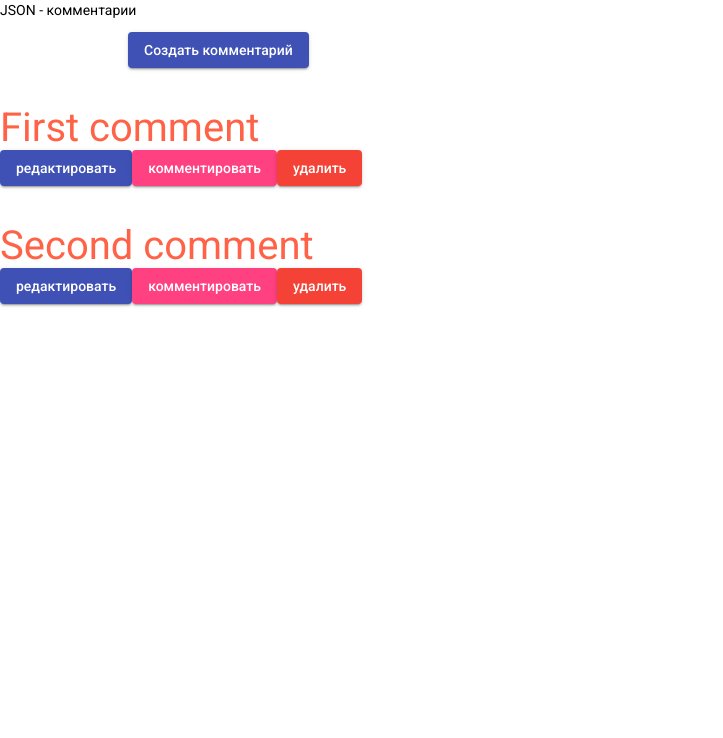
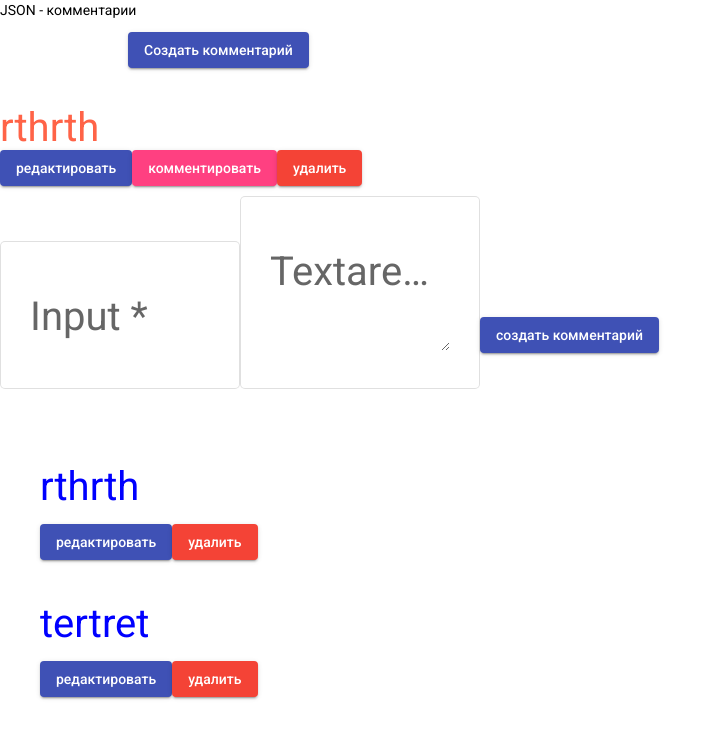
Before and after one commit to Gregtstu/angular-json-comments, an Angular app: page /comments in a window 1280 px wide. Both pictures are taken after a click on the button "комментировать". Shown: the top 738 px of the page, without its empty margins (0-723 px from the left). Built offline with nearby package versions, Linux system fonts and the light colour scheme; data requests are answered from the project's data file.

Commit message:
added main functions for comments

```diff
--- a/db.json
+++ b/db.json
@@ -1,46 +1,24 @@
 {
   "comments": [
     {
-      "id": 1,
-      "parentId": null,
-      "userName": "Nick",
-      "commentText": "First comment",
-      "date": "2022-10-10T23:00:33.010+02:00"
-    },
-    {
-      "id": 1,
-      "parentId": 1,
-      "userName": "Nady",
-      "commentText": "1111111",
-      "date": "2022-10-10T23:00:33.010+02:00"
-    },
-    {
-      "id": 2,
-      "parentId": 1,
-      "userName": "Nickolay",
-      "commentText": "2222222",
-      "date": "2022-10-10T23:00:33.010+02:00"
-    },
-    {
-      "id": 3,
-      "parentId": 1,
-      "userName": "Nina",
-      "commentText": "33333333",
-      "date": "2022-10-10T23:00:33.010+02:00"
-    },
-    {
-      "id": 2,
-      "parentId": null,
-      "userName": "Oleg",
-      "commentText": "Second comment",
-      "date": "2022-10-10T23:00:33.010+02:00"
-    },
-    {
-      "id": 1,
-      "parentId": 2,
-      "userName": "Nady",
-      "commentText": "2222222222",
-      "date": "2022-10-10T23:00:33.010+02:00"
+      "id": "168.230",
+      "userName": "thrth",
+      "commentText": "rthrth",
+      "date": "2022-10-10T16:43:14.736Z",
+      "child": [
+        {
+          "id": "371.143",
+          "userName": "rthrth",
+          "commentText": "rthrth",
+          "date": "2022-10-10T16:43:18.487Z"
+        },
+        {
+          "id": "206.251",
+          "userName": "ertre",
+          "commentText": "tertret",
+          "date": "2022-10-10T16:45:53.967Z"
+        }
+      ]
     }
   ]
 }
--- a/src/app/comments/components/comment-form/comment-form.component.ts
+++ b/src/app/comments/components/comment-form/comment-form.component.ts
@@ -1,5 +1,6 @@
-import { Component, OnInit } from '@angular/core';
+import {Component, EventEmitter, OnInit, Output} from '@angular/core';
 import {FormBuilder, FormGroup, Validators} from "@angular/forms";
+import {CommentsServiceService} from "../../settings/services/comments-service.service";
 // import {IComment} from "../../settings/types/IMainComments";
 
 @Component({
@@ -10,8 +11,10 @@ import {FormBuilder, FormGroup, Validators} from "@angular/forms";
 export class CommentFormComponent implements OnInit {
   public disabledFlag: boolean;
   public forma!: FormGroup;
+  @Output() emitComment: EventEmitter<any>;
   constructor(private formBuilder:FormBuilder) {
     this.disabledFlag = false;
+    this.emitComment = new EventEmitter<any>();
   }
 
   ngOnInit(): void {
@@ -23,16 +26,18 @@ export class CommentFormComponent implements OnInit {
 
   submit() {
     if (this.forma.valid){
+      const randomId = ( (Math.random() * 428).toFixed(3) );
     const obj:any ={
-      id: ( (Math.random() * 428).toFixed(3) ),
+      id: randomId,
       userName: this.forma.value.userName,
       commentText: this.forma.value.commentText,
-      childrenComments: [],
-      date: new Date(),
+      date: new Date().toISOString(),
+      child:[]
     }
-      console.log(obj);
-      this.forma.reset();
-      this.disabledFlag = false;
+    this.emitComment.emit(obj);
+    this.forma.reset();
+    this.disabledFlag = false;
+
     }else {
       alert('Заполни все поля формы')
     }
--- a/src/app/comments/components/comment/comment.component.html
+++ b/src/app/comments/components/comment/comment.component.html
@@ -2,18 +2,72 @@
   <div class="comment__main main">
     <p class="main__text">{{comment.commentText}}</p>
     <div class="main__btns btns">
-      <button mat-raised-button color="primary">редактировать</button>
-      <button mat-raised-button color="accent">комментировать</button>
-      <button mat-raised-button color="warn">удалить</button>
+      <button mat-raised-button color="primary" (click)="updateComment(comment.id)">редактировать</button>
+      <button mat-raised-button color="accent" (click)="comentig(comment.id)">комментировать</button>
+      <button mat-raised-button color="warn" (click)="deleteComment(comment.id)">удалить</button>
     </div>
+    <form
+      class="comment-form__form forma"
+      [formGroup]="forma"
+      *ngIf="disabledFlag"
+      (submit)="submit()">
+      <mat-form-field appearance="outline">
+        <mat-label>Textarea</mat-label>
+        <textarea matInput formControlName="commentText"></textarea>
+      </mat-form-field>
+      <mat-error *ngIf="forma.get('commentText')?.errors?.['required']">Введи текст комментария</mat-error>
+      <button
+        mat-raised-button
+        color="primary"
+        type="submit"
+      >создать комментарий
+      </button>
+    </form>
+    <form
+      class="comment-form__form forma"
+      [formGroup]="formaTwo"
+      *ngIf="disabledFlagTwo"
+      (submit)="childComment()">
+      <mat-form-field appearance="outline">
+        <mat-label>Input</mat-label>
+        <input matInput formControlName="userName">
+      </mat-form-field>
+      <mat-form-field appearance="outline">
+        <mat-label>Textarea</mat-label>
+        <textarea matInput formControlName="commentText"></textarea>
+      </mat-form-field>
+      <mat-error *ngIf="forma.get('commentText')?.errors?.['required']">Введи текст комментария</mat-error>
+      <button
+        mat-raised-button
+        color="primary"
+        type="submit"
+      >создать комментарий
+      </button>
+    </form>
   </div>
-<!--  <ul class="comment__child child" >-->
-<!--    <li class="child__item">-->
-<!--      <div class="child__btns btns">-->
-<!--        <button mat-raised-button color="primary">редактировать</button>-->
-<!--        <button mat-raised-button color="accent">добавить комментарий</button>-->
-<!--        <button mat-raised-button color="warn">удалить</button>-->
-<!--      </div>-->
-<!--    </li>-->
-<!--  </ul>-->
+  <ul class="comment__child child" *ngFor="let childrens of comment.child">
+    <li class="child__item">{{childrens.commentText}}
+      <div class="child__btns btns">
+        <button mat-raised-button color="primary" (click)="updateNewComment(childrens.id)">редактировать</button>
+        <button mat-raised-button color="warn">удалить</button>
+      </div>
+    </li>
+    <form
+      class="comment-form__form forma"
+      [formGroup]="formaThree"
+      *ngIf="disabledFlagThree"
+      (submit)="childCommentEdit()">
+      <mat-form-field appearance="outline">
+        <mat-label>Textarea</mat-label>
+        <textarea matInput formControlName="commentText"></textarea>
+      </mat-form-field>
+      <mat-error *ngIf="forma.get('commentText')?.errors?.['required']">Введи текст комментария</mat-error>
+      <button
+        mat-raised-button
+        color="primary"
+        type="submit"
+      >создать комментарий
+      </button>
+    </form>
+  </ul>
 </section>
--- a/src/app/comments/components/comment/comment.component.ts
+++ b/src/app/comments/components/comment/comment.component.ts
@@ -1,6 +1,6 @@
-import {Component, Input, OnInit} from '@angular/core';
-import {IMainComments} from "../../settings/types/IMainComments";
-import {IChildrenComments} from "../../settings/types/ichildren-comments";
+import {Component, EventEmitter, Input, OnInit, Output} from '@angular/core';
+import {CommentsServiceService} from "../../settings/services/comments-service.service";
+import {FormBuilder, FormGroup, Validators} from "@angular/forms";
 
 @Component({
   selector: 'app-comment',
@@ -9,14 +9,92 @@ import {IChildrenComments} from "../../settings/types/ichildren-comments";
 })
 export class CommentComponent implements OnInit {
   @Input() comment!: any;
-  @Input() mainComments!: IMainComments[];
-  @Input() childrenComments!: IChildrenComments[];
+  @Input() child!: any;
+  @Output() emitCommentId!:EventEmitter<any>;
+  @Output() emitUpdateCommentId!:EventEmitter<any>;
+  @Output() emitCommentingNewComment!:EventEmitter<any>;
+  @Output() emitUpdateCommentCommentText!:EventEmitter<any>;
+  @Output() emitCommentingCommentId!:EventEmitter<any>;
+  public forma!: FormGroup;
+  public formaTwo!: FormGroup;
+  public disabledFlag: boolean;
+  public disabledFlagTwo: boolean;
+  public disabledFlagThree: boolean;
+  public commentId!:string;
+  public childCommentId!:string;
+  public formaThree!: FormGroup;
+  @Input() valueNewComment!:string;
 
-  constructor() {
+  constructor(private formBuild:FormBuilder, private commentServ:CommentsServiceService) {
+    this.emitCommentId = new EventEmitter<any>();
+    this.emitUpdateCommentId = new EventEmitter<any>();
+    this.emitUpdateCommentCommentText = new EventEmitter<any>();
+    this.emitCommentingCommentId = new EventEmitter<any>();
+    this.emitCommentingNewComment = new EventEmitter<any>();
+    this.disabledFlag = false;
+    this.disabledFlagTwo = false;
+    this.disabledFlagThree = false;
   }
 
   ngOnInit(): void {
-    // console.log(this.mainComments)
+    this.forma = this.formBuild.group({
+      commentText:[this.comment.commentText]
+    });
+    this.formaTwo = this.formBuild.group({
+      userName:[null, Validators.required],
+      commentText:[null, Validators.required],
+    });
+    this.formaThree = this.formBuild.group({
+      commentText:[this.valueNewComment],
+    });
+
   }
 
+
+  deleteComment(id:string) {
+    this.emitCommentId.emit(id);
+  }
+
+  updateComment(id: string) {
+    this.disabledFlag = true;
+    this.commentId = id;
+  }
+
+
+
+  submit() {
+    const obj = {commentText:this.forma.value.commentText}
+    this.emitUpdateCommentCommentText.emit(obj);
+    this.emitUpdateCommentId.emit(this.commentId);
+  }
+
+  comentig(id:string) {
+    this.emitCommentingCommentId.emit(id);
+    this.disabledFlagTwo = true
+    this.childCommentId = id;
+  }
+
+  childComment() {
+    const randomId = ( (Math.random() * 428).toFixed(3) );
+    const obj:any ={
+      id: randomId,
+      userName:this.formaTwo.value.userName,
+      commentText:this.formaTwo.value.commentText,
+      date: new Date().toISOString(),
+    }
+    this.child.push(obj);
+    this.formaTwo.reset();
+    this.disabledFlagTwo = false;
+    this.emitCommentingNewComment.emit(this.child);
+    this.emitCommentingCommentId.emit(this.childCommentId);
+  }
+
+  childCommentEdit() {
+    console.log(this.formaThree.value)
+  }
+
+  updateNewComment(id:any) {
+    this.disabledFlagThree = true;
+    console.log(id)
+  }
 }
--- a/src/app/comments/components/comments/comments.component.html
+++ b/src/app/comments/components/comments/comments.component.html
@@ -1,7 +1,16 @@
 <p>JSON - комментарии </p>
 <router-outlet></router-outlet>
-<app-comment-form></app-comment-form>
-<div *ngFor="let comment of mainComments">
-<app-comment [comment]="comment"  [mainComments]="mainComments" [childrenComments]="childrenComments" ></app-comment>
+<app-comment-form (emitComment)="addMainComment($event)"></app-comment-form>
+<div>
+  <app-comment *ngFor="let comment of mainComments"
+    [comment]="comment"
+    [child]="comment.child"
+    (emitCommentId)="deleteComment($event)"
+    (emitUpdateCommentId)="udateCommentText($event)"
+    (emitUpdateCommentCommentText)="udateCommentObj($event)"
+    (emitCommentingNewComment)="saveNewComment($event)"
+    (emitCommentingCommentId)="newCommentId($event)"
+  >
 
+  </app-comment>
 </div>
--- a/src/app/comments/components/comments/comments.component.ts
+++ b/src/app/comments/components/comments/comments.component.ts
@@ -1,6 +1,4 @@
 import {Component, OnInit} from '@angular/core';
-import {IMainComments} from "../../settings/types/IMainComments";
-import {IChildrenComments} from "../../settings/types/ichildren-comments";
 import {CommentsServiceService} from "../../settings/services/comments-service.service";
 
 
@@ -10,25 +8,85 @@ import {CommentsServiceService} from "../../settings/services/comments-service.s
   styleUrls: ['./comments.component.scss']
 })
 export class CommentsComponent implements OnInit {
-  public mainComments!: IMainComments[];
-  public childrenComments!: any[];
+  public mainComments!: any[];
+  public ommentObj!: any;
+  public id!: string;
 
   constructor(private commentServ: CommentsServiceService) {
   }
 
   ngOnInit(): void {
+    this.getComments();
+  }
+
+  getComments() {
     this.commentServ.getComments()
       .subscribe({
         next: (res) => {
-          this.mainComments = res.filter(item => item.parentId == null);
-          this.childrenComments = res.filter(item => item.parentId !== null);
-          console.log(this.mainComments)
-          console.log(this.childrenComments)
+          this.mainComments = res;
         },
         error: (err) => {
-          console.log(err)
+          alert("ОШИБКА");
         }
       });
   }
 
+  addMainComment(obj: any) {
+    this.commentServ.createComment(obj)
+      .subscribe({
+        next: (res) => {
+          this.getComments();
+        },
+        error:(err)=> {
+          alert("Ошибка!");
+        }
+      })
+  }
+
+  deleteComment(id: string) {
+    this.commentServ.deleteComment(id)
+      .subscribe({
+        next: (res) => {
+          this.getComments();
+        },
+        error: (err) => {
+          alert("ОШИБКА!");
+        }
+      })
+  }
+
+
+  udateCommentObj(obj: any) {
+    this.ommentObj = obj;
+  }
+
+  udateCommentText(id: any) {
+    const obj = this.ommentObj;
+    this.commentServ.updateComment(id, obj)
+      .subscribe({
+        next: (res) => {
+          this.getComments();
+        },
+        error: (err) => {
+          alert("Ошибка!");
+        }
+      })
+  }
+
+  newCommentId(id: any) {
+    this.id = id;
+  }
+
+  saveNewComment(child: any) {
+    this.commentServ.commentingComment(this.id, child)
+      .subscribe({
+        next:(res)=> {
+          this.getComments();
+        },
+        error:(err)=> {
+         alert("Ошибка!");
+        }
+      })
+  }
+
 }
--- a/src/app/comments/settings/services/comments-service.service.ts
+++ b/src/app/comments/settings/services/comments-service.service.ts
@@ -13,4 +13,20 @@ export class CommentsServiceService {
   getComments(): Observable<any[]> {
     return this.http.get<any[]>('http://localhost:3000/comments');
   }
+
+  createComment(obj:any): Observable<any> {
+    return this.http.post<any>('http://localhost:3000/comments', obj);
+  }
+
+  deleteComment(id: string): Observable<any> {
+    return this.http.delete<any>(`http://localhost:3000/comments/${id}`);
+  }
+
+  updateComment(id: string, obj: any): Observable<any> {
+    return this.http.patch<any>(`http://localhost:3000/comments/${id}`, obj);
+  }
+
+  commentingComment(id: string, obj: any): Observable<any> {
+    return this.http.patch<any>(`http://localhost:3000/comments/${id}`, {child:obj});
+  }
 }
```
